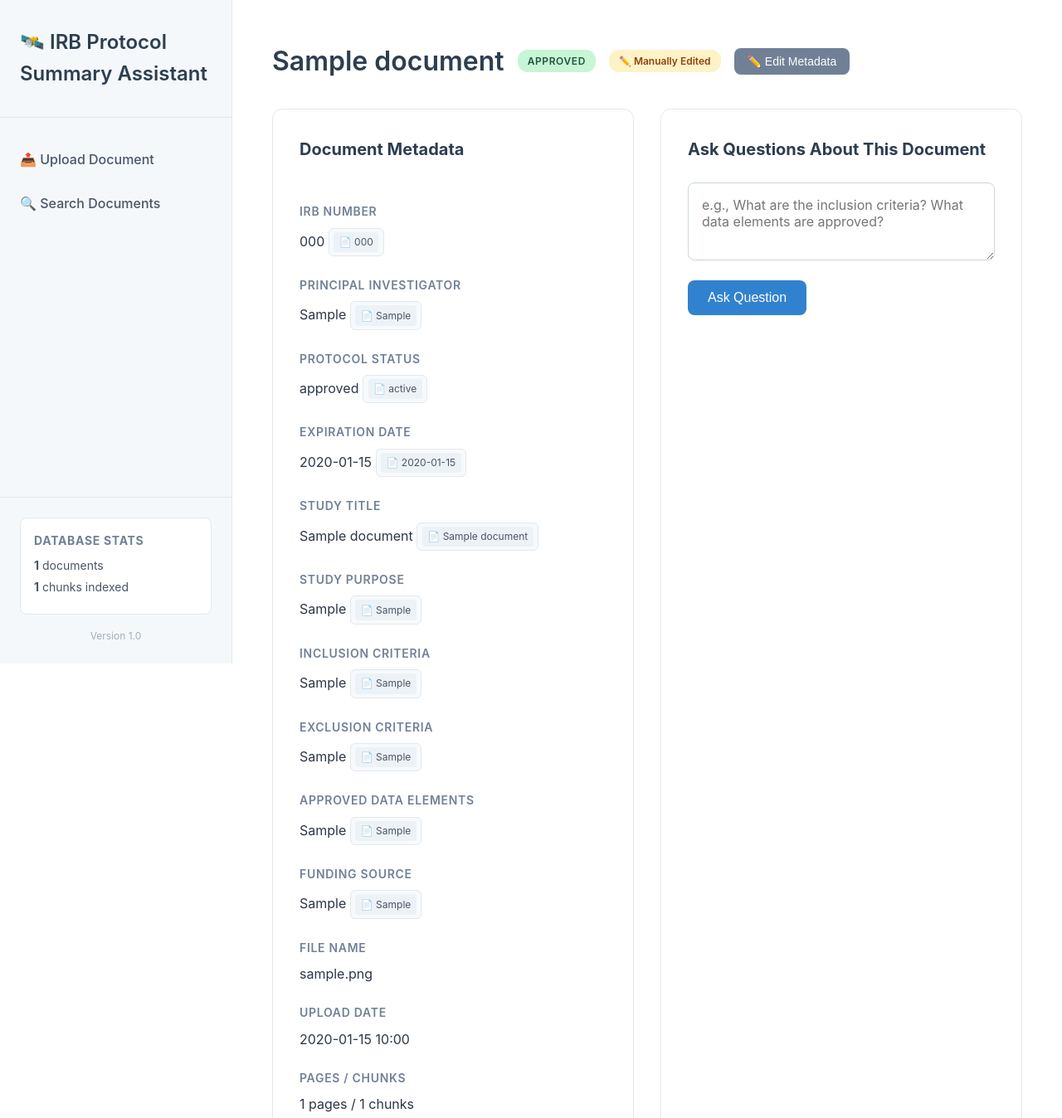
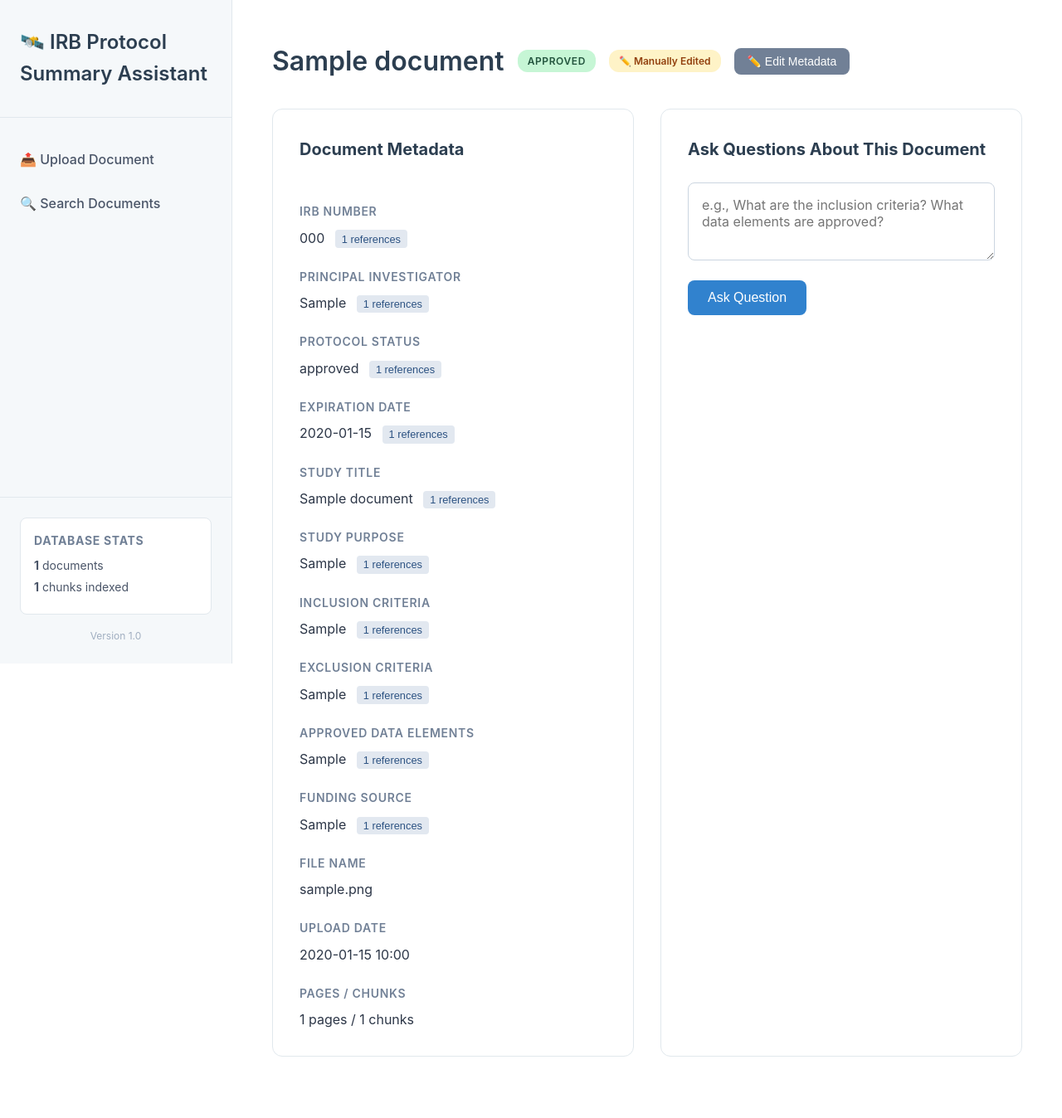
Before and after one commit to rahulsharma-rs/IRB-Summary-agent, a Flask app: page /document/1 in a window 1280 px wide. Shown: the top 1348 px of the page at 83% size. After the commit the page ends 1274 px from the top, so only its background shows below. Run offline with Flask 3, Linux system fonts and the light colour scheme; tables that the repository leaves empty hold one stand-in row (values such as "Sample post").

Commit message:
update the document UI for long refernces

```diff
--- a/irb-flask-app/static/css/style.css
+++ b/irb-flask-app/static/css/style.css
@@ -594,40 +594,19 @@ body {
     font-weight: 500;
 }
 
-.page-ref-list {
-    display: inline-flex;
-    gap: 0.25rem;
-    max-width: 320px;
-    overflow-x: auto;
-    padding: 0.25rem 0.35rem;
-    background: #f7fafc;
-    border: 1px solid #e2e8f0;
-    border-radius: 6px;
-    vertical-align: middle;
-}
-
-.page-ref-chip {
-    display: inline-block;
-    padding: 0.2rem 0.4rem;
-    background: #edf2f7;
-    color: #4a5568;
-    border-radius: 4px;
-    font-size: 0.75rem;
-    white-space: nowrap;
-}
-
-.page-ref-more {
+.page-ref-summary {
     border: none;
     background: #e2e8f0;
     color: #2c5282;
     border-radius: 4px;
-    padding: 0.2rem 0.4rem;
-    font-size: 0.75rem;
+    padding: 0.2rem 0.5rem;
+    font-size: 0.8rem;
     cursor: pointer;
     white-space: nowrap;
+    margin-left: 0.5rem;
 }
 
-.page-ref-more:hover {
+.page-ref-summary:hover {
     background: #cbd5e0;
 }
 
--- a/irb-flask-app/templates/document.html
+++ b/irb-flask-app/templates/document.html
@@ -3,19 +3,12 @@
 {% macro render_pages(pages_str) -%}
     {%- if pages_str %}
         {%- set pages = pages_str.split(',') %}
-        <div class="page-ref-list" data-pages="{{ pages_str }}">
-            {%- for p in pages[:10] %}
-                <span class="page-ref-chip">📄 {{ p|trim }}</span>
-            {%- endfor %}
-            {%- if pages|length > 10 %}
-                <button type="button"
-                        class="page-ref-more"
-                        data-pages="{{ pages_str }}"
-                        onclick="showAllPages(this)">
-                    +{{ pages|length - 10 }} more
-                </button>
-            {%- endif %}
-        </div>
+        <button type="button"
+                class="page-ref-summary"
+                data-pages="{{ pages_str }}"
+                onclick="showAllPages(this)">
+            {{ pages|length }} references
+        </button>
     {%- endif %}
 {%- endmacro %}
 
```
